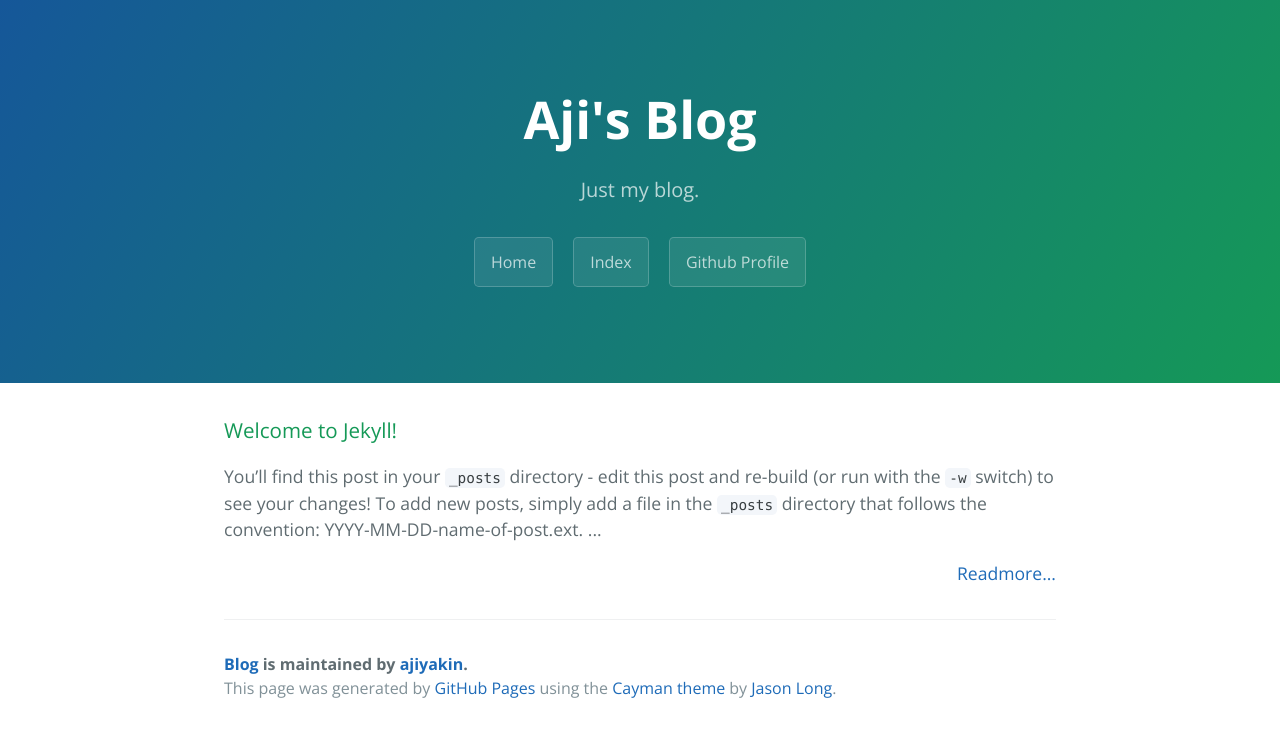
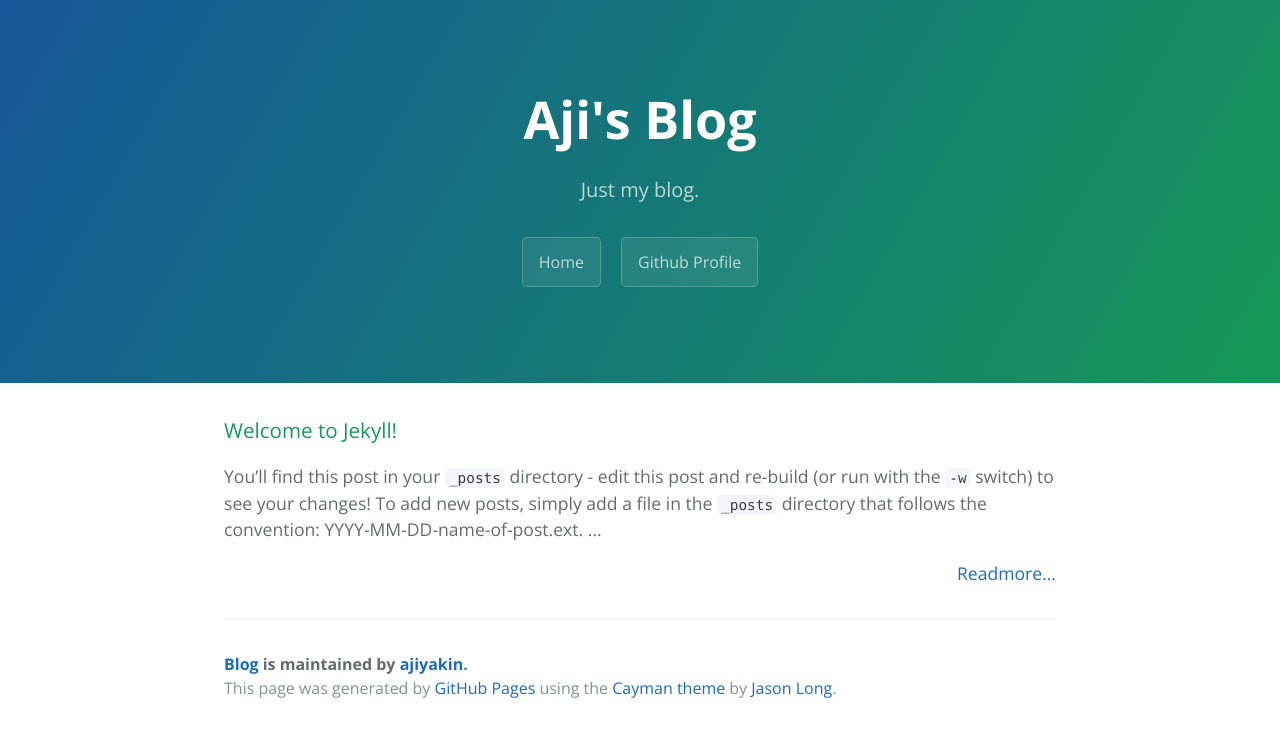
Before and after one commit to ajiyakin/blog, a Jekyll site: the page built from index.html, in a window 1280 px wide. Shown: the top 737 px of the page. Built offline with Jekyll 4.4.1, drawn with Linux system fonts in a browser that asks for light colours; the list of posts is cut into pages by our own code.

Commit message:
Remove index button

```diff
--- a/_includes/page-header.html
+++ b/_includes/page-header.html
@@ -2,6 +2,5 @@
   <h1 class="project-name">{{ site.title }}</h1>
   <h2 class="project-tagline">{{ site.tagline }}</h2>
   <a href="http://blog.ajiyakin.com" class="btn">Home</a>
-  <a href="#" class="btn">Index</a>
   <a href="https://github.com/ajiyakin" class="btn">Github Profile</a>
 </section>
```
